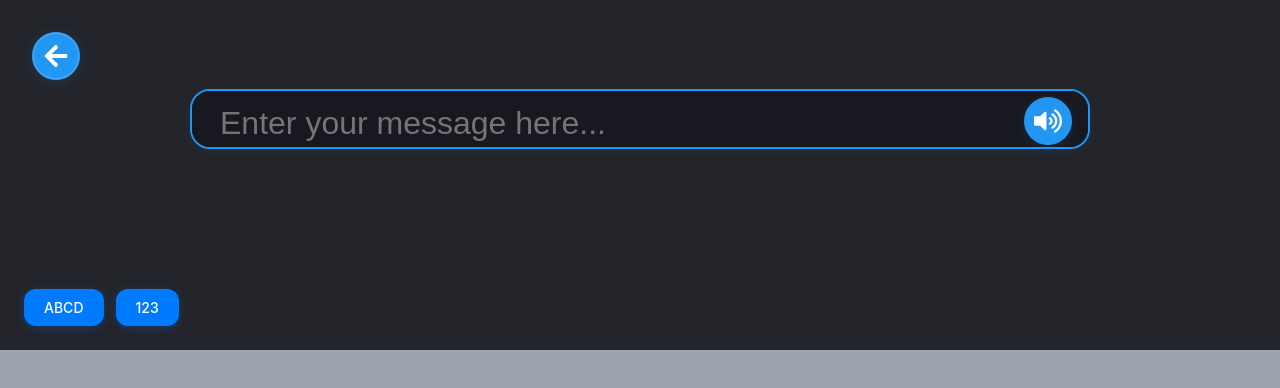
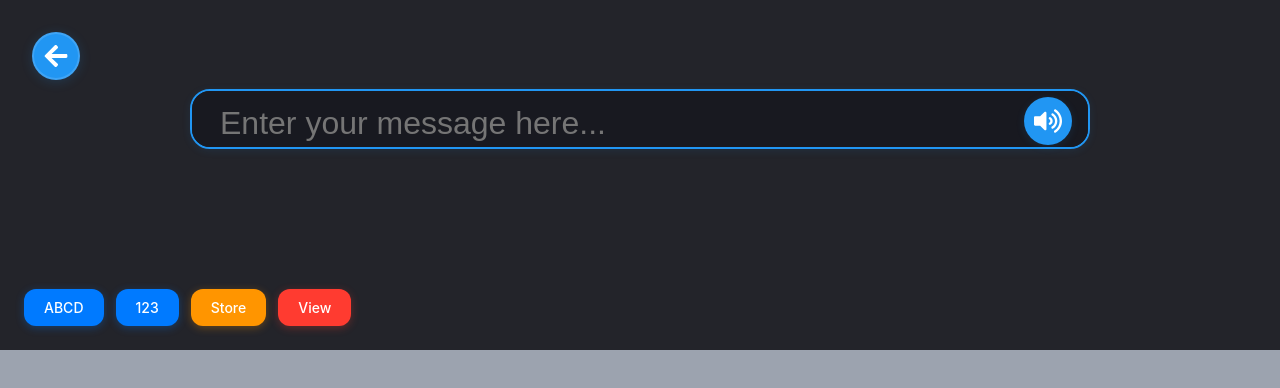
Before and after one commit to ShambhaviNK/tejuWebAppNew, a Next.js app in the folder teju-webnew-ui/: page /keyboard in a window 1280 px wide. Shown: the top 388 px of the page. Built offline with nearby package versions, Linux system fonts and the light colour scheme.

Commit message:
store functionality added

```diff
--- a/teju-webnew-ui/src/app/keyboard/page.tsx
+++ b/teju-webnew-ui/src/app/keyboard/page.tsx
@@ -38,6 +38,8 @@ export default function KeyboardPage() {
   const [isLoading, setIsLoading] = useState(false);
   const [dictionaryCache, setDictionaryCache] = useState<{[key: string]: string[]}>({});
   const [screenSize, setScreenSize] = useState({ width: 0, height: 0 });
+  const [storedTexts, setStoredTexts] = useState<string[]>([]);
+  const [showStoredTexts, setShowStoredTexts] = useState(false);
   const keyboardRef = useRef<any>(null);
   const textAreaRef = useRef<HTMLTextAreaElement>(null);
   const router = useRouter();
@@ -73,6 +75,38 @@ export default function KeyboardPage() {
     if (!isNumberMode) {
       setIsLettersOnly(true);
     }
+  }
+
+  const handleStoreText = () => {
+    if (text.trim()) {
+      const timestamp = new Date().toLocaleString();
+      const textWithTimestamp = `${timestamp}: ${text}`;
+      setStoredTexts(prev => [...prev, textWithTimestamp]);
+      setText(""); // Clear the text after storing
+      setPredictions([]); // Clear predictions
+    }
+  }
+
+  const handleShowStoredTexts = () => {
+    setShowStoredTexts(!showStoredTexts);
+  }
+
+  const handleLoadStoredText = (storedText: string) => {
+    // Extract just the text part (remove timestamp)
+    const textOnly = storedText.split(': ').slice(1).join(': ');
+    setText(textOnly);
+    setShowStoredTexts(false);
+    // Focus back to text area
+    setTimeout(() => {
+      if (textAreaRef.current) {
+        textAreaRef.current.focus();
+        textAreaRef.current.setSelectionRange(textOnly.length, textOnly.length);
+      }
+    }, 0);
+  }
+
+  const handleDeleteStoredText = (index: number) => {
+    setStoredTexts(prev => prev.filter((_, i) => i !== index));
   }
 
   const handleSpeakOption = (text: string) => {
@@ -584,9 +618,168 @@ export default function KeyboardPage() {
           >
             {isNumberMode ? "ABC" : "123"}
           </button>
+
+          <button
+            onClick={handleStoreText}
+            type="button"
+            style={{
+              fontSize: isMobile ? '12px' : '14px',
+              padding: isMobile ? '8px 16px' : '10px 20px',
+              borderRadius: '12px',
+              background: '#ff9500',
+              color: '#ffffff',
+              border: 'none',
+              cursor: 'pointer',
+              transition: 'all 0.2s ease',
+              fontWeight: '500',
+              boxShadow: '0 2px 8px rgba(255, 149, 0, 0.3)',
+              fontFamily: '-apple-system, BlinkMacSystemFont, "SF Pro Text", "Helvetica Neue", sans-serif',
+              whiteSpace: 'nowrap'
+            }}
+            onMouseOver={e => {
+              e.currentTarget.style.background = '#e6850e';
+              e.currentTarget.style.boxShadow = '0 4px 12px rgba(255, 149, 0, 0.4)';
+            }}
+            onMouseOut={e => {
+              e.currentTarget.style.background = '#ff9500';
+              e.currentTarget.style.boxShadow = '0 2px 8px rgba(255, 149, 0, 0.3)';
+            }}
+          >
+            Store
+          </button>
+
+          <button
+            onClick={handleShowStoredTexts}
+            type="button"
+            style={{
+              fontSize: isMobile ? '12px' : '14px',
+              padding: isMobile ? '8px 16px' : '10px 20px',
+              borderRadius: '12px',
+              background: showStoredTexts ? '#5856d6' : '#ff3b30',
+              color: '#ffffff',
+              border: 'none',
+              cursor: 'pointer',
+              transition: 'all 0.2s ease',
+              fontWeight: '500',
+              boxShadow: showStoredTexts ? '0 2px 8px rgba(88, 86, 214, 0.3)' : '0 2px 8px rgba(255, 59, 48, 0.3)',
+              fontFamily: '-apple-system, BlinkMacSystemFont, "SF Pro Text", "Helvetica Neue", sans-serif',
+              whiteSpace: 'nowrap'
+            }}
+            onMouseOver={e => {
+              e.currentTarget.style.background = showStoredTexts ? '#4a4a9e' : '#d70015';
+              e.currentTarget.style.boxShadow = showStoredTexts ? '0 4px 12px rgba(88, 86, 214, 0.4)' : '0 4px 12px rgba(255, 59, 48, 0.4)';
+            }}
+            onMouseOut={e => {
+              e.currentTarget.style.background = showStoredTexts ? '#5856d6' : '#ff3b30';
+              e.currentTarget.style.boxShadow = showStoredTexts ? '0 2px 8px rgba(88, 86, 214, 0.3)' : '0 2px 8px rgba(255, 59, 48, 0.3)';
+            }}
+          >
+            {showStoredTexts ? 'Hide' : 'View'}
+          </button>
         </div>
 
+        {/* Stored Texts Display */}
+        {showStoredTexts && (
+          <div style={{
+            width: '100%',
+            maxWidth: 900,
+            marginTop: isMobile ? '8px' : '12px',
+            marginRight: 'auto',
+            marginBottom: isMobile ? '8px' : '12px',
+            marginLeft: 'auto',
+            padding: isMobile ? '12px' : '16px',
+            background: 'rgba(88, 86, 214, 0.15)',
+            borderRadius: isMobile ? '12px' : '16px',
+            border: '1px solid rgba(88, 86, 214, 0.3)',
+            maxHeight: '200px',
+            overflowY: 'auto'
+          }}>
+            <div style={{
+              display: 'flex',
+              alignItems: 'center',
+              gap: '8px',
+              marginBottom: '12px',
+              fontSize: isMobile ? '12px' : '14px',
+              color: '#5856d6',
+              fontWeight: '600'
+            }}>
+              <span>📝</span>
+              <span>Stored Texts ({storedTexts.length})</span>
+            </div>
+            {storedTexts.length === 0 ? (
+              <div style={{
+                textAlign: 'center',
+                color: '#ffffff',
+                fontSize: isMobile ? '12px' : '14px',
+                padding: '20px'
+              }}>
+                No stored texts yet. Type something and click "Store" to save it.
+              </div>
+            ) : (
+              <div style={{
+                display: 'flex',
+                flexDirection: 'column',
+                gap: '8px'
+              }}>
+                {storedTexts.map((storedText, index) => (
+                  <div key={index} style={{
+                    display: 'flex',
+                    alignItems: 'center',
+                    gap: '8px',
+                    padding: '8px 12px',
+                    background: 'rgba(88, 86, 214, 0.25)',
+                    borderRadius: '8px',
+                    border: '1px solid rgba(88, 86, 214, 0.4)'
+                  }}>
+                    <div style={{
+                      flex: 1,
+                      fontSize: isMobile ? '12px' : '14px',
+                      color: '#ffffff',
+                      cursor: 'pointer',
+                      padding: '4px 8px',
+                      borderRadius: '4px',
+                      transition: 'background 0.2s'
+                    }}
+                    onClick={() => handleLoadStoredText(storedText)}
+                    onMouseOver={e => {
+                      e.currentTarget.style.background = 'rgba(88, 86, 214, 0.3)';
+                    }}
+                    onMouseOut={e => {
+                      e.currentTarget.style.background = 'transparent';
+                    }}
+                    >
+                      {storedText}
+                    </div>
+                    <button
+                      onClick={() => handleDeleteStoredText(index)}
+                      style={{
+                        background: '#ff3b30',
+                        color: '#ffffff',
+                        border: 'none',
+                        borderRadius: '4px',
+                        padding: '4px 8px',
+                        fontSize: isMobile ? '10px' : '12px',
+                        cursor: 'pointer',
+                        transition: 'background 0.2s'
+                      }}
+                      onMouseOver={e => {
+                        e.currentTarget.style.background = '#d70015';
+                      }}
+                      onMouseOut={e => {
+                        e.currentTarget.style.background = '#ff3b30';
+                      }}
+                    >
+                      Delete
+                    </button>
+                  </div>
+                ))}
+              </div>
+            )}
+          </div>
+        )}
+
         {/* Keyboard Section */}
+        {!showStoredTexts && (
           <div className="keyboard-container" style={{
             width: '100%',
             minHeight: isMobile ? '350px' : '450px',
@@ -712,6 +905,7 @@ export default function KeyboardPage() {
             }}
           />
         </div>
+        )}
       </div>
     </>
   );
```
Lines whose indentation alone changed are shown as unchanged.
